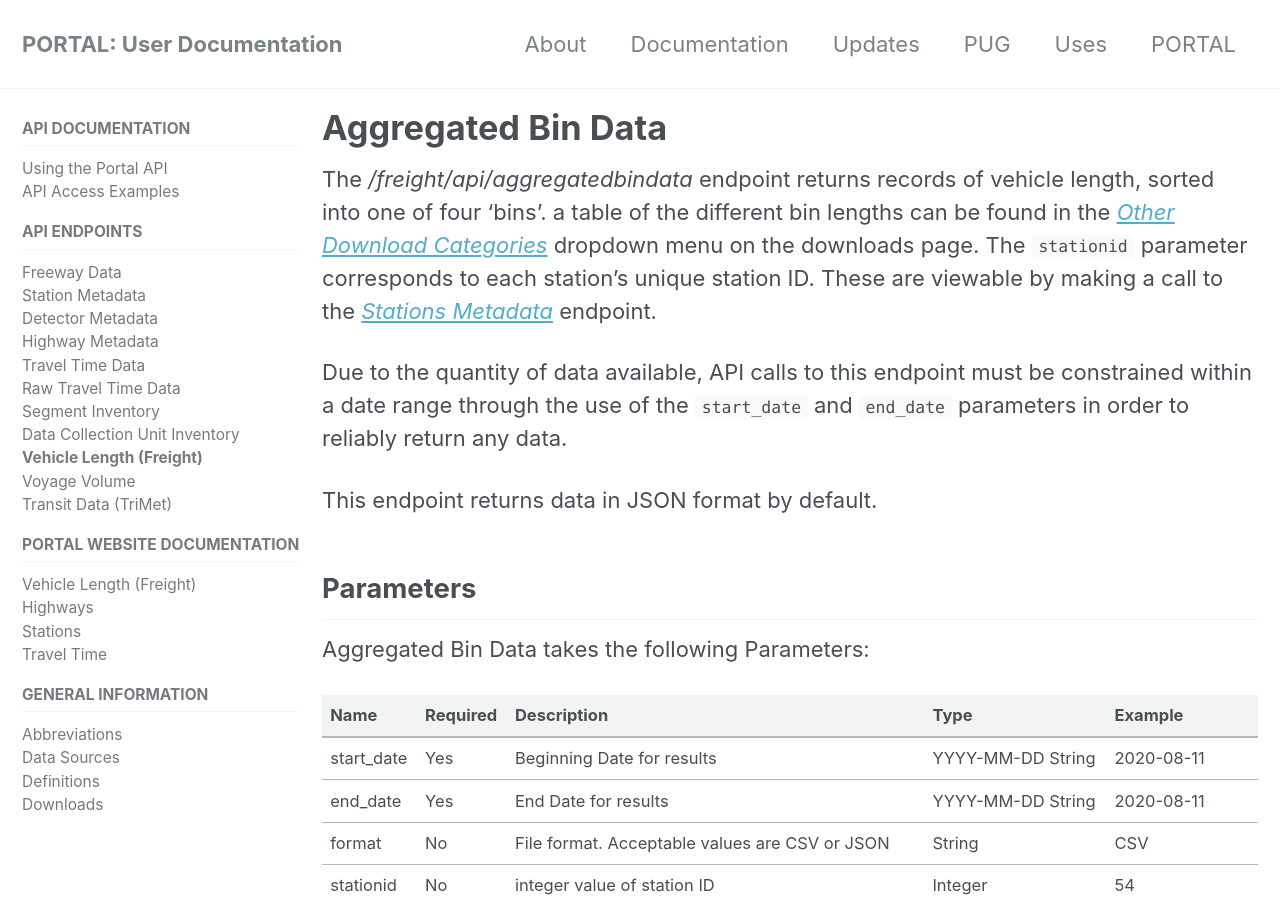
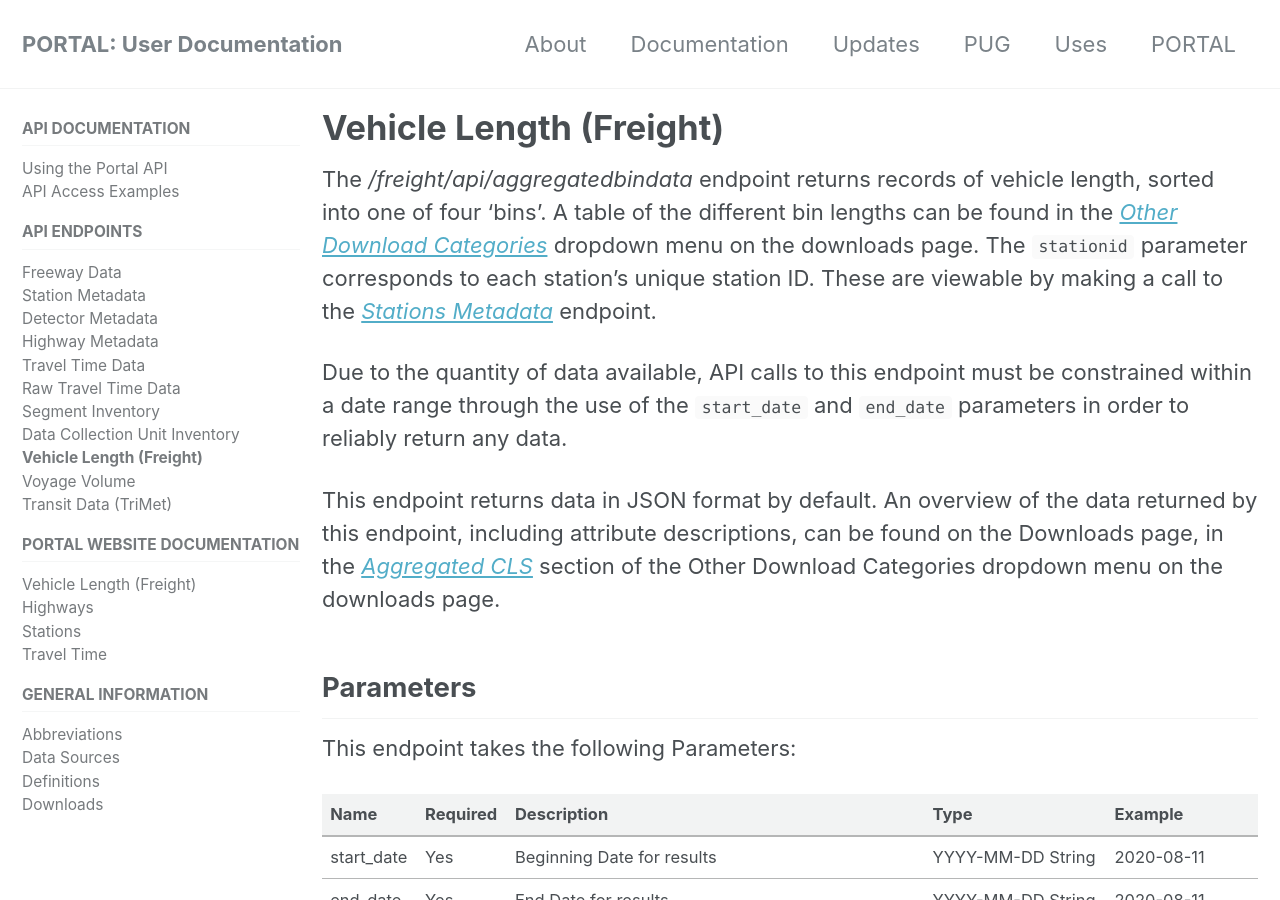
Before and after one commit to adus/portal-documentation, a Jekyll site: the page built from _documents/aggregatedbindata.md, in a window 1280 px wide and 900 px high. Built offline with Jekyll 4.4.1, drawn with Linux system fonts in a browser that asks for light colours; nearby versions of some CDN libraries; some of the changed text lies outside the part shown.

Commit message:
Update aggregatedbindata.md
Changed title to be more human readable. Added note about returned data and link to downloads page.

```diff
--- a/_documents/aggregatedbindata.md
+++ b/_documents/aggregatedbindata.md
@@ -1,14 +1,14 @@
 ---
-title: "Aggregated Bin Data"
+title: "Vehicle Length (Freight)"
 ---
-The _/freight/api/aggregatedbindata_ endpoint returns records of vehicle length, sorted into one of four 'bins'.  a table of the different bin lengths can be found in the [_Other Download Categories_]({{ site.url }}{{ site.baseurl }}/documents/downloads) dropdown menu on the downloads page.  The `stationid` parameter corresponds to each station's unique station ID. These are viewable by making a call to the [_Stations Metadata_]({{ site.url }}{{ site.baseurl }}/documents/stationsmetadata) endpoint.
+The _/freight/api/aggregatedbindata_ endpoint returns records of vehicle length, sorted into one of four 'bins'.  A table of the different bin lengths can be found in the [_Other Download Categories_]({{ site.url }}{{ site.baseurl }}/documents/downloads) dropdown menu on the downloads page.  The `stationid` parameter corresponds to each station's unique station ID. These are viewable by making a call to the [_Stations Metadata_]({{ site.url }}{{ site.baseurl }}/documents/stationsmetadata) endpoint.
 
 Due to the quantity of data available, API calls to this endpoint must be constrained within a date range through the use of the `start_date` and `end_date` parameters in order to reliably return any data.
 
-This endpoint returns data in JSON format by default.
+This endpoint returns data in JSON format by default. An overview of the data returned by this endpoint, including attribute descriptions, can be found on the Downloads page, in the [_Aggregated CLS_]({{ site.url }}{{ site.baseurl }}/documents/downloads/) section of the Other Download Categories dropdown menu on the downloads page.
 
 ## Parameters
-Aggregated Bin Data takes the following Parameters:
+This endpoint takes the following Parameters:
 
 | Name          | Required  | Description                                        | Type               | Example      |
 | ------------- | --------- | -------------------------------------------------- | ------------------ | ------------ |
```
Also changed, not shown: other parts of _documents/aggregatedbindata.md (+1 -1 lines).
